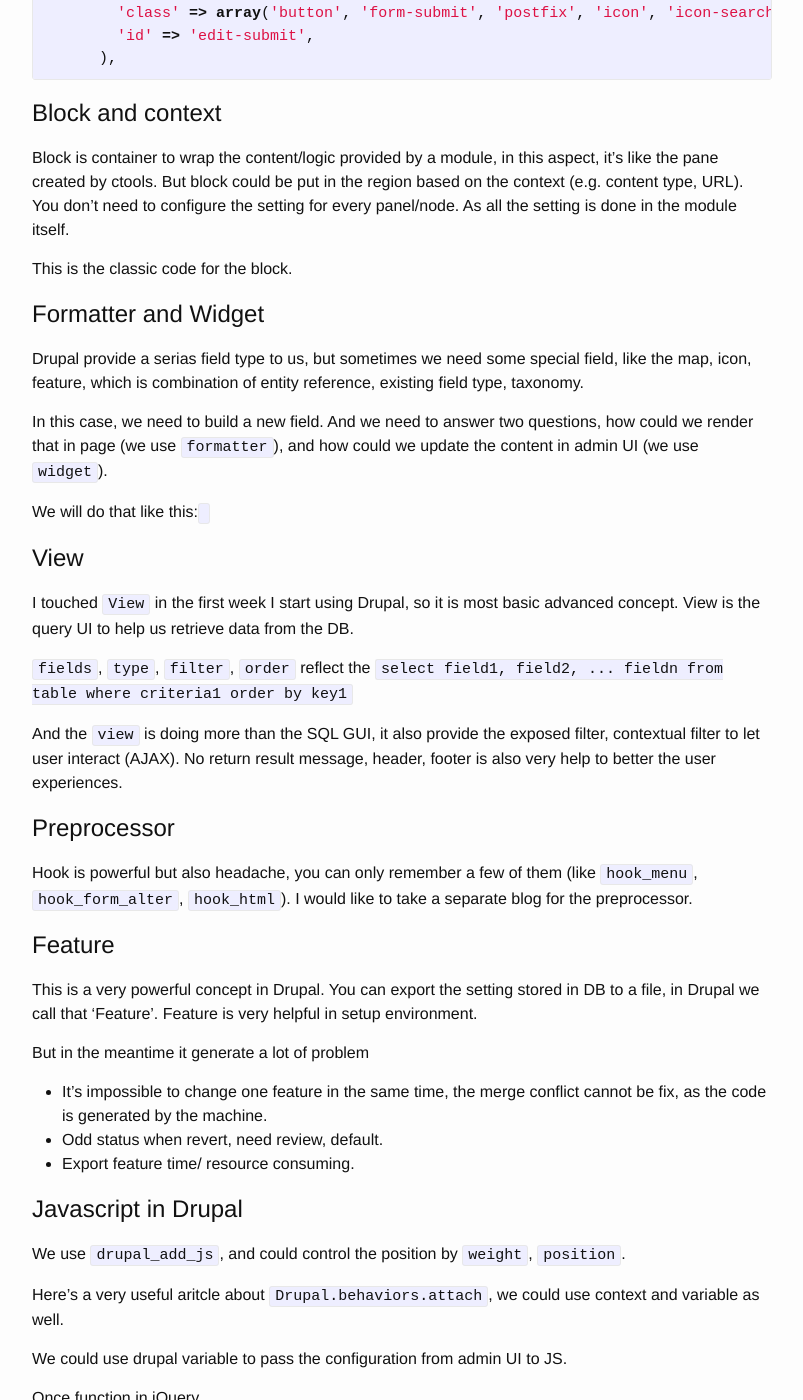
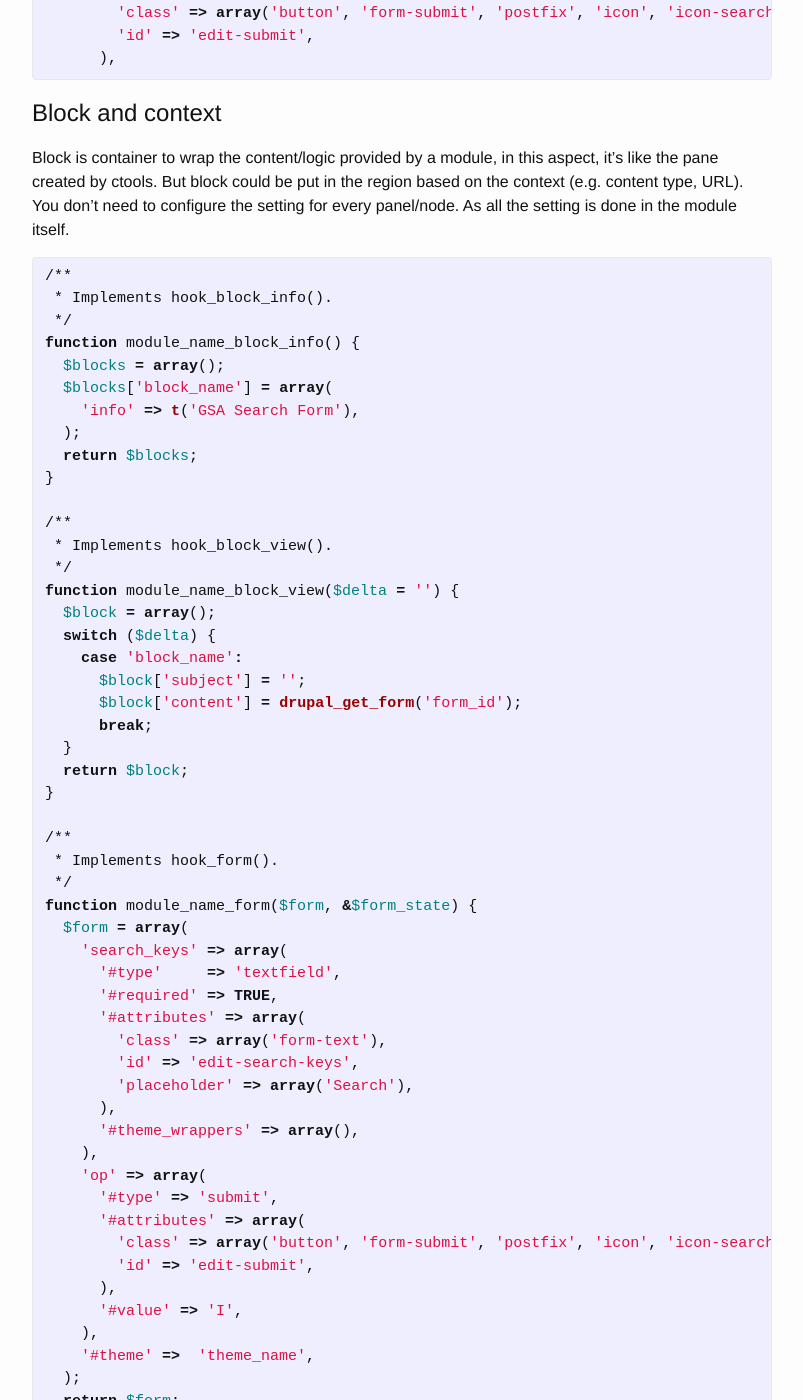
Before and after one commit to ericatsydney/ericatsydney.github.io, a Jekyll site: the page built from _posts/2016-05-25-drupal.markdown, in a window 1280 px wide and 1400 px high, scrolled down 3794 px. Shown: the whole window, without its empty margins (238-1041 px from the left). Built offline with Jekyll 4.4.1, drawn with Linux system fonts in a browser that asks for light colours; some of the changed text lies outside the part shown.

Commit message:
Update Drupal's post and add sublime tricks.

```diff
--- a/_posts/2016-05-25-drupal.markdown
+++ b/_posts/2016-05-25-drupal.markdown
@@ -167,9 +167,60 @@
 ==================
 Block is container to wrap the content/logic provided by a module, in this aspect, it's like the pane created by ctools. But block could be put in the region based on the context (e.g. content type, URL). You don't need to configure the setting for every panel/node. As all the setting is done in the module itself.
 
-This is the classic code for the block.
+{% highlight php%}
+/**
+ * Implements hook_block_info().
+ */
+function module_name_block_info() {
+  $blocks = array();
+  $blocks['block_name'] = array(
+    'info' => t('GSA Search Form'),
+  );
+  return $blocks;
+}
 
+/**
+ * Implements hook_block_view().
+ */
+function module_name_block_view($delta = '') {
+  $block = array();
+  switch ($delta) {
+    case 'block_name':
+      $block['subject'] = '';
+      $block['content'] = drupal_get_form('form_id');
+      break;
+  }
+  return $block;
+}
 
+/**
+ * Implements hook_form().
+ */
+function module_name_form($form, &$form_state) {
+  $form = array(
+    'search_keys' => array(
+      '#type'     => 'textfield',
+      '#required' => TRUE,
+      '#attributes' => array(
+        'class' => array('form-text'),
+        'id' => 'edit-search-keys',
+        'placeholder' => array('Search'),
+      ),
+      '#theme_wrappers' => array(),
+    ),
+    'op' => array(
+      '#type' => 'submit',
+      '#attributes' => array(
+        'class' => array('button', 'form-submit', 'postfix', 'icon', 'icon-search'),
+        'id' => 'edit-submit',
+      ),
+      '#value' => 'I',
+    ),
+    '#theme' =>  'theme_name',
+  );
+  return $form;
+}
+{% endhighlight %}
 
 
 Formatter and Widget
@@ -178,8 +229,34 @@
 
 In this case, we need to build a new field. And we need to answer two questions, how could we render that in page (we use `formatter`), and how could we update the content in admin UI (we use `widget`).
 
-We will do that like this:
- <code goes here>
+- Define how to render `formatter`:
+ {% highlight php%}
+  function hook_field_formatter_view($entity_type, $entity, $field, $instance, $langcode, $items, $display) {
+    $element = array();
+    $settings = $instance['widget']['settings'] + field_info_widget_settings($instance['widget']['type']);
+    $module_path = drupal_get_path('module', 'fcl_custom_fields');
+    $js_path = $module_path . '/js';
+    $css_path = $module_path . '/css';
+
+    switch ($display['type']) {
+      case 'fcl_custom_experience':
+        foreach ($items as $delta => $item) {
+          // Provide the element as a themeable item.
+          $element[$delta] = array(
+            '#theme' => 'fcl_custom_experience',
+            '#type' => $item['type'],
+            '#title' => $item['title'],
+            '#desc' => $item['desc'],
+          );
+        }
+        break;
+    }
+  }
+ {% endhighlight %}
+
+- Define how to render `widget`, using `hook_field_widget_form()`.
+
+- Define how to save, using `hook_field_presave()`.
 
 
 View
@@ -192,7 +269,7 @@
 
 Preprocessor
 ===================
-Hook is powerful but also headache, you can only remember a few of them (like `hook_menu`, `hook_form_alter`, `hook_html`). I would like to take a separate blog for the preprocessor.
+This is another [blog](http://ericatsydney.github.io/programming/2016/05/24/drupal-hook.html) talking about the hook system.
 
 
 Feature
```
Also changed, not shown: other parts of _posts/2016-05-25-drupal.markdown (+1 -3 lines), _posts/2016-05-26-drupal-hook.markdown (+36 -18 lines), _posts/2016-06-21-Sublime-tricks.markdown (added, +11 -0 lines).
